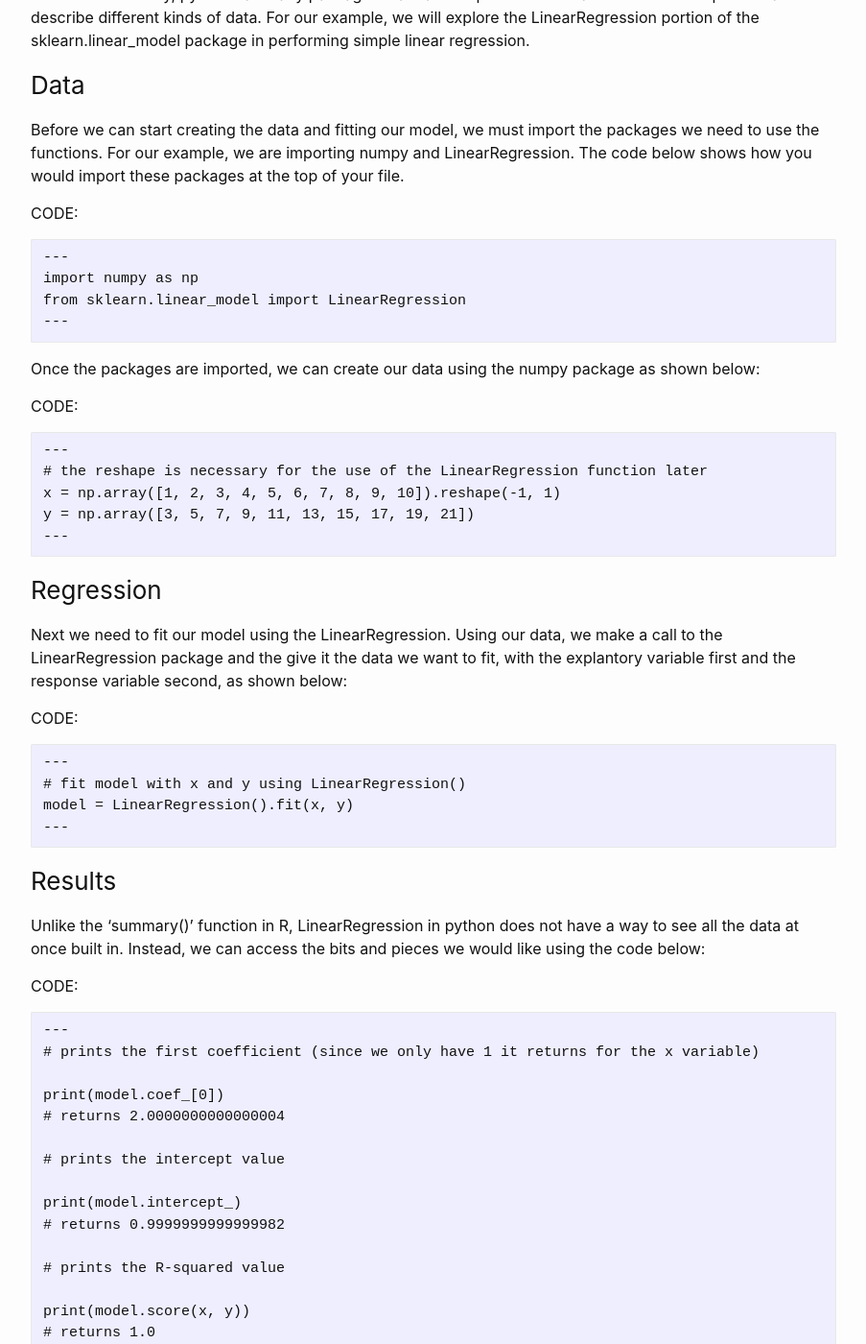
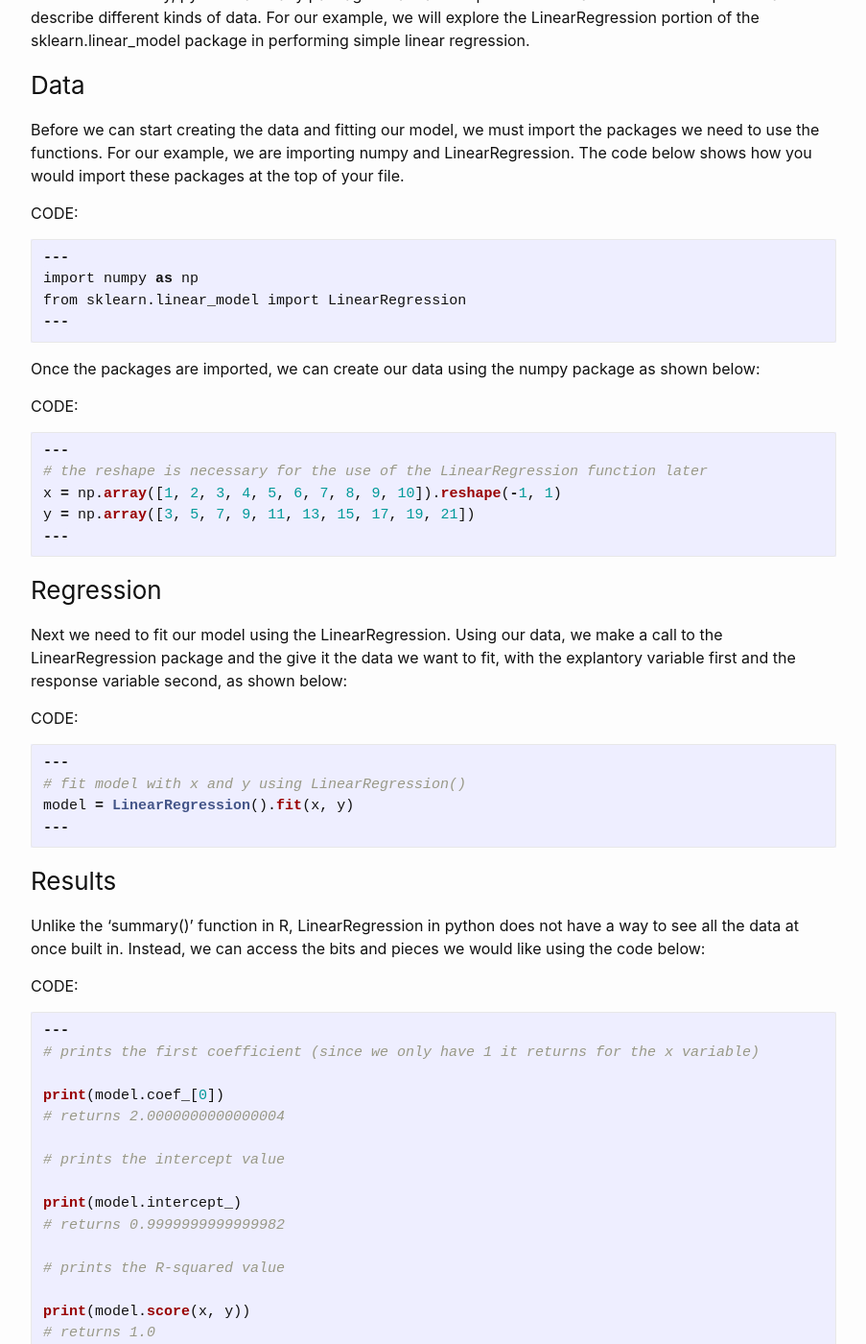
Before and after one commit to acooney613/acooney613.github.io, a Jekyll site: the page built from _posts/2023-10-13-post-name.md, in a window 1280 px wide and 1400 px high, scrolled down 2392 px. Shown: the whole window at 96% size, without its empty margins (188-1091 px from the left). Built offline with Jekyll 4.4.1, drawn with Linux system fonts in a browser that asks for light colours; comment, search, counter and statistics services are not loaded; some of the changed text lies outside the part shown.

Commit message:
Update 2023-10-13-post-name.md

````diff
--- a/_posts/2023-10-13-post-name.md
+++ b/_posts/2023-10-13-post-name.md
@@ -24,7 +24,7 @@
 First we need to create the data we will use to fit our model using the code below:
 
 CODE:
-```
+```r
 ---
 # create the data we will use to perform the simple linear regression
 data <- data.frame(x = c(1, 2, 3, 4, 5, 6, 7, 8, 9, 10),
@@ -37,7 +37,7 @@
 Second we need to use the 'lm()' function to fit our regression model. The 'lm()' function takes several arguments, and for our case we will use the formula argument (y ~ x) and the data argumment (data = data) as shown below:
 
 CODE:
-```
+```r
 ---
 # y as the response variable and x as the explanatory variable
 data.lm <- lm(y ~ x, data = data)
@@ -49,7 +49,7 @@
 Finally, we are able to grab our results. Using the 'summary()' function we can output a summary of the results of our model as seen below:
 
 CODE:
-```
+```r
 ---
 summary(data.lm)
 ---
@@ -85,7 +85,7 @@
 Before we can start creating the data and fitting our model, we must import the packages we need to use the functions. For our example, we are importing numpy and LinearRegression. The code below shows how you would import these packages at the top of your file.
 
 CODE:
-```
+```python
 ---
 import numpy as np
 from sklearn.linear_model import LinearRegression
@@ -95,7 +95,7 @@
 Once the packages are imported, we can create our data using the numpy package as shown below:
 
 CODE:
-```
+```python
 ---
 # the reshape is necessary for the use of the LinearRegression function later
 x = np.array([1, 2, 3, 4, 5, 6, 7, 8, 9, 10]).reshape(-1, 1)
@@ -108,7 +108,7 @@
 Next we need to fit our model using the LinearRegression. Using our data, we make a call to the LinearRegression package and the give it the data we want to fit, with the explantory variable first and the response variable second, as shown below:
 
 CODE:
-```
+```python
 ---
 # fit model with x and y using LinearRegression()
 model = LinearRegression().fit(x, y)
@@ -120,7 +120,7 @@
 Unlike the 'summary()' function in R, LinearRegression in python does not have a way to see all the data at once built in. Instead, we can access the bits and pieces we would like using the code below:
 
 CODE:
-```
+```python
 ---
 # prints the first coefficient (since we only have 1 it returns for the x variable)
 
@@ -154,7 +154,7 @@
 WARNING: Make sure when you run the Julia file that you comment out or remove the lines that contain Pkg.add('') as you do not need to add the extensions again, because this takes up unnecessary time.
 
 CODE:
-```
+```julia
 ---
 import Pkg
 
@@ -176,7 +176,7 @@
 Fitting the model in Julia, we need to use the 'lm()' function similar to R, with the same two arguments (formula and data). In Julia, however, we format the formula argument as '@formula(y ~ x)', which is different than the 'lm()' function in R:
 
 CODE:
-```
+```julia
 ---
 # create our model
 lm_model = lm(@formula(y ~ x), data)
@@ -188,7 +188,7 @@
 The results of our model output in a similar way to the 'summary()' function in R, but instead of summary we simply use 'println()' for our model:
 
 CODE:
-```
+```julia
 ---
 println(lm_model)
 ---
````
